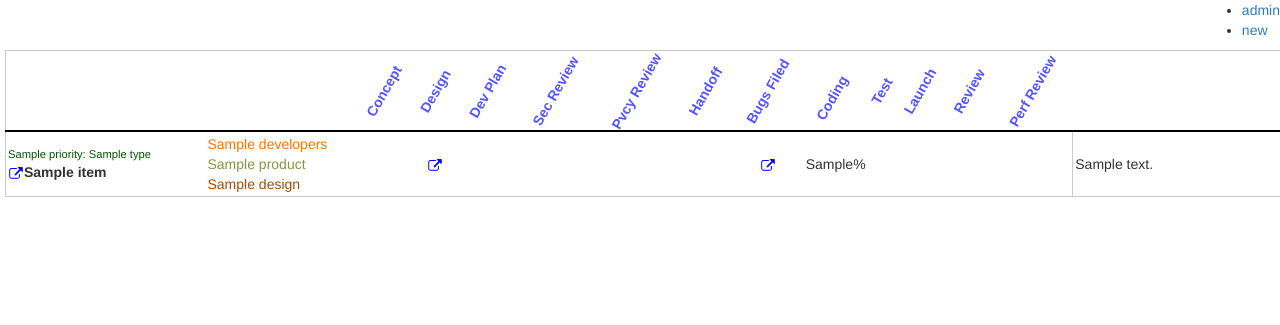
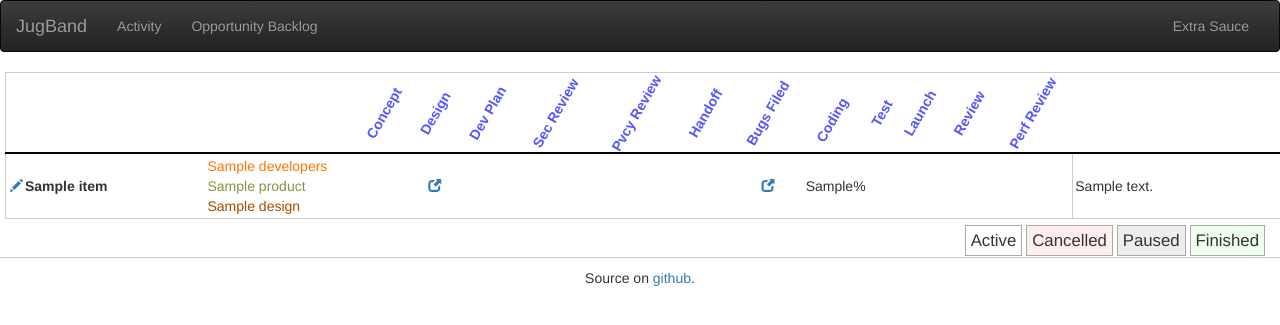
Before and after one commit to clouserw/jugband, a Flask app: template templates/home.html in a window 1280 px wide; the page is wider, and only the part inside the window is pictured. Shown: the top 325 px of that part. Run offline with Flask 2, Linux system fonts and the light colour scheme; the template is opened without the code that fills it: most values are stand-ins (such as "Sample title", 1, 10 or a date in 2020); some libraries are stand-ins or nearby versions.

Commit message:
updates to scoreboard; also activity page works now

```diff
--- a/app.py
+++ b/app.py
@@ -23,8 +23,10 @@ def home():
                           local.PODIO_USER,
                           local.PODIO_PASS)
 
-    r = c.Application.get_items(local.PODIO_APPLICATION)
+    r = c.Application.get_items(local.PODIO_PROGRESS_APPLICATION)
 
+
+# TODO add memcache
     results = []
 
     for i in r['items']:
@@ -33,7 +35,10 @@ def home():
         if request.args.get('extrasauce'):
             o['podio_link'] = i['link']
 
+        o['name'] = i['title']
+
         for f in i['fields']:
+
 
             if f['type'] == 'text':
                 o[f['label']] = f['values'][0]['value']
@@ -60,7 +65,7 @@ def home():
         results.append(o)
 
     try:
-        results.sort(key=lambda x: (x['status'],x['priority'],x['name']))
+        results.sort(key=lambda x: (x['status'],x['name']))
     except KeyError:
         pass
 
@@ -77,9 +82,7 @@ def scoreboard():
                           local.PODIO_USER,
                           local.PODIO_PASS)
 
-    # TODO: this shouldn't be hardcoded, heh
-    # No filtering here yet...maybe we'll need that some day?
-    r = c.Application.get_items(6867369)
+    r = c.Item.filter(local.PODIO_FEATURE_APPLICATION, {'limit': 50})
 
     results = []
 
--- a/static/jugband.css
+++ b/static/jugband.css
@@ -1,5 +1,6 @@
 table {
     margin: 5px 5px 5px 5px;
+    width: 99%;
 }
 
 td {
@@ -29,24 +30,10 @@ tr:target td {
     background-color: #ffa !important;
 }
 
-.audience {
-    font-size: .8em;
-    margin-left: 15px;
-    padding: 0px 2px 0px 2px;
-}
-
-.audience span {
-    display:inline-block;
-    height: 5px;
-    width: 7px;
-}
-
-.audience .on {
-    background-color: green;
-}
-
-.audience .off {
-    background-color: #ccc;
+#footer {
+    border-top: 1px solid #ccc;
+    text-align: center;
+    padding: 10px 10px 10px 10px;
 }
 
 .cancelled {
@@ -65,6 +52,11 @@ tr:target td {
     background-color: #efe;
 }
 
+.glyphicon {
+    font-size: 13px;
+    margin: 0px 2px 0px 2px;
+}
+
 .heroes {
     min-width: 150px;
     text-align: left;
@@ -72,12 +64,6 @@ tr:target td {
 
 .hideme {
     display:none;
-}
-
-.link {
-    width: 16px;
-    height: 16px;
-    padding: 1px 1px 1px 1px;
 }
 
 .na {
@@ -109,12 +95,8 @@ tr:target td {
     text-align: left;
 }
 
-.priority {
-    color: #050;
-    display: block;
-    font-size: .8em;
-    font-weight: normal;
-    text-align: left;
+.paused {
+    background-color: #eee;
 }
 
 .prod {
@@ -153,6 +135,9 @@ tr:target td {
 
 /* Scoreboard */
 
+thead {
+    border-bottom: 2px solid #000;
+}
 td.user {
     background-color: #eef;
 }
@@ -168,12 +153,17 @@ td.mozgoal {
 td.end {
     border-right: 1px solid #000;
 }
-thead {
-    border-bottom: 2px solid #000;
-}
-
 #footnote {
     padding: 10px 10px 10px 10px;
     text-align: right;
     font-size: .8em;
 }
+#legend {
+    text-align: right;
+    padding: 5px 15px 5px 5px;
+}
+#legend span {
+    padding: 5px 5px 5px 5px;
+    font-size: 1.2em;
+    border: 1px solid #aaa;
+}
--- a/templates/home.html
+++ b/templates/home.html
@@ -3,19 +3,22 @@
 {%- macro status(val) -%}
   {%- if val == "donesies" -%}
     donesies
+  {%- elif val == "paused" -%}
+    paused
   {%- elif val == "cancelled" -%}
     cancelled
   {%- endif -%}
 {%- endmacro -%}
 
 {% block body %}
+  <div>
   <table id="output">
     <thead>
       <tr>
         <th></th>
         <th></th>
         <th title="What value are we adding? Do we have interest? Do we have budget? Who is championing the idea?">Concept</th>
-        <th title="What is the Scope? Who are our partners? What does it look like?  What is the functionality? How do we measure success? User stories, mockups, and PRDs live here.">Design</th>
+        <th title="What is the scope? Who are our partners? What does it look like?  What is the functionality? How do we measure success? User stories, mockups, and PRDs live here.">Design</th>
         <th title="How are we going to implement this? How will we scale? Do we need hardware or buy-in?">Dev&nbsp;Plan</th>
         <th title="Security Review">Sec&nbsp;Review</th>
         <th title="Privacy Review">Pvcy&nbsp;Review</th>
@@ -33,33 +36,22 @@
       {% for item in results %}
         <tr id="{{item['name']|safe|lower|replace(" ","_")}}" class="{{status(item['status'])}}">
           <td class="project">
-            <span class="priority">{{ item['priority'] }}: {{ item['type'] }}
-              {% if item['audience'] %}
-                <span class="audience" title="Audience:  {{item['audience_breakdown']}}">
-                  <span class="{% if 'consumer' in item['audience'] %}on{% else %}off{% endif %}"></span>
-                  <span class="{% if 'developer' in item['audience'] %}on{% else %}off{% endif %}"></span>
-                  <span class="{% if 'OEM' in item['audience'] %}on{% else %}off{% endif %}"></span>
-                  <span class="{% if 'operator' in item['audience'] %}on{% else %}off{% endif %}"></span>
-                  <span class="{% if 'mozilla' in item['audience'] %}on{% else %}off{% endif %}"></span>
-                </span>
-              {% endif %}
-            </span>
             {%- if item['podio_link'] -%}
-              <a href="{{ item['podio_link'] }}#edit" target="_blank"><img class="link" src="static/external_link.svg" /></a>
+              <a class="glyphicon glyphicon-pencil" href="{{ item['podio_link'] }}#edit" target="_blank"></a>
             {%- endif -%}
             {{ item['name'] }}
           </td>
           <td class="heroes"><span class="dev">{{ item['developers'] }}</span><span class="prod">{{ item['product'] }}</span><span class="ux">{{ item['design'] }}</span></td>
           <td class="{{ item['b_concept'] }}">
           </td>
-          <td class="{{ item['b_design'] }}">{% if item['prd'] %}<a href="{{ item['prd'] }}" target="_blank"><img class="link" src="static/external_link.svg" /></a>{% endif %}</td>
+          <td class="{{ item['b_design'] }}">{% if item['prd'] %}<a class="glyphicon glyphicon-new-window" href="{{ item['prd'] }}" target="_blank"></a>{% endif %}</td>
           <td class="{{ item['b_devplan'] }}"></td>
           <td class="{{ item['b_secreview'] }}"></td>
           <td class="{{ item['b_pvcyreview'] }}"></td>
           <td class="{{ item['b_handoff'] }}"></td>
           <td class="{{ item['b_bugsfiled'] }}">
             {% if item['bug'] %}
-              <a href="{{ item['bug'] }}"><img class="link" src="static/external_link.svg" /></a>
+              <a class="glyphicon glyphicon-new-window" href="{{ item['bug'] }}"></a>
             {% endif %}
           </td>
           <td class="{{ item['b_code'] }}">{% if item['dev_complete'] %}<span>{{ item['dev_complete'] }}%</span>{% endif %}</td>
@@ -72,4 +64,11 @@
       {% endfor %}
     </tbody>
   </table>
+  <div id="legend">
+    <span class="active">Active</span>
+    <span class="cancelled">Cancelled</span>
+    <span class="paused">Paused</span>
+    <span class="donesies">Finished</span>
+  </div>
+  </div>
 {% endblock %}
--- a/templates/layout.html
+++ b/templates/layout.html
@@ -8,17 +8,36 @@
   <script src="//netdna.bootstrapcdn.com/bootstrap/3.0.3/js/bootstrap.min.js"></script>
   <script src="//code.jquery.com/jquery-1.10.2.min.js"></script>
   <link href="/static/jugband.css" rel="stylesheet">
+  {% block css %}
+  {% endblock css %}
 </head>
 <body>
   {% block nav %}
-    <div class="nav">
-      <ul>
-        <li><a href="?extrasauce=1">admin</a></li>
-        <li><a href="https://podio.com/mozillacom/marketplace/apps/projects/items/new">new</a></li>
-      </ul>
-    </div>
+    <nav class="navbar navbar-inverse" role="navigation">
+      <div class="container-fluid">
+        <div class="navbar-header">
+          <a class="navbar-brand" href="/">JugBand</a>
+        </div>
+        <div class="collapse navbar-collapse">
+          <ul class="nav navbar-nav navbar-left">
+            <li class="{% if request.path == '/' %}active{% endif %}"><a href="/">Activity</a></li>
+            <li class="{% if request.path.startswith('/scoreboard') %}active{% endif %}"><a href="/scoreboard">Opportunity Backlog</a></li>
+            </ul>
+          <ul class="nav navbar-nav navbar-right">
+            <li><a href="?extrasauce=1">Extra Sauce</a></li>
+          </ul>
+        </div>
+      </div>
+    </nav>
   {% endblock nav %}
   {% block body %}
   {% endblock body %}
+  {% block footer %}
+  <div id="footer">
+    Source on <a href="https://github.com/clouserw/jugband/">github</a>.
+  </div>
+  {% endblock footer %}
+  {% block js %}
+  {% endblock js %}
 </body>
 </html>
```
Also changed, not shown: templates/scoreboard.html (+24 -22 lines), static/external_link.svg (deleted), 1 other file.
